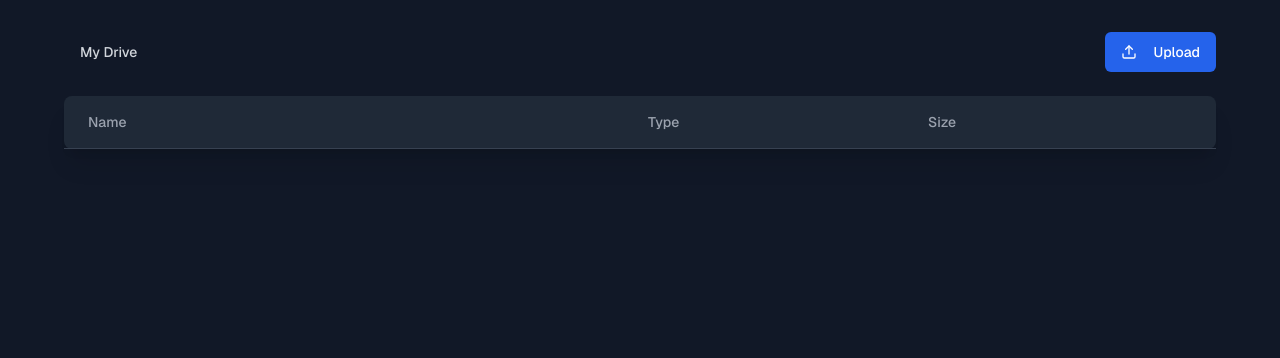
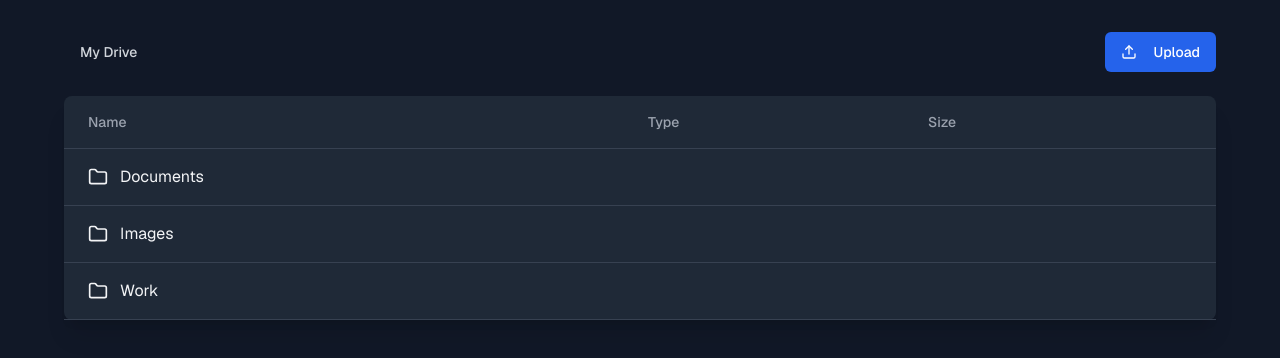
Before and after one commit to emmanuelmacharia/drive-tutorial, a Next.js app: page / in a window 1280 px wide. Shown: the top 358 px of the page. Built offline with nearby package versions, Linux system fonts and the light colour scheme.

Commit message:
refactor page.tsx to use the new components and data types created

```diff
--- a/src/app/page.tsx
+++ b/src/app/page.tsx
@@ -1,16 +1,21 @@
 "use client"
 
-import { useState } from "react"
-import { mockFiles } from "../lib/mock-data"
+import { useMemo, useState } from "react"
+import { mockFiles, mockFolders } from "../lib/mock-data"
 import { Folder, FileIcon, Upload, ChevronRight } from "lucide-react"
 import Link from "next/link"
 import { Button } from "~/components/ui/button"
+import { FileRow, FolderRow } from "./file-row"
 
 export default function GoogleDriveClone() {
-  const [currentFolder, setCurrentFolder] = useState<string | null>(null)
+  const [currentFolder, setCurrentFolder] = useState<string>("root")
 
   const getCurrentFiles = () => {
     return mockFiles.filter((file) => file.parent === currentFolder)
+  }
+
+  const getCurrentFolders = () => {
+    return mockFolders.filter((folder) => folder.parent === currentFolder)
   }
 
   const handleFolderClick = (folderId: string) => {
@@ -20,19 +25,40 @@ export default function GoogleDriveClone() {
   const getBreadcrumbs = () => {
     const breadcrumbs = []
     let currentId = currentFolder
+    console.log(currentId)
 
-    while (currentId !== null) {
-      const folder = mockFiles.find((file) => file.id === currentId)
+    while (currentId !== "root") {
+      const folder = mockFolders.find((file) => file.id === currentId)
       if (folder) {
         breadcrumbs.unshift(folder)
-        currentId = folder.parent
+        currentId = folder.parent ?? "root"
       } else {
         break
       }
     }
 
+    console.log(breadcrumbs)
     return breadcrumbs
   }
+
+  const breadcrumbs = useMemo(() => {
+    const breadcrumbs = []
+    let currentId = currentFolder
+    console.log(currentId)
+
+    while (currentId !== "root") {
+      const folder = mockFolders.find((file) => file.id === currentId)
+      if (folder) {
+        breadcrumbs.unshift(folder)
+        currentId = folder.parent ?? "root"
+      } else {
+        break
+      }
+    }
+
+    console.log(breadcrumbs)
+    return breadcrumbs
+  }, [currentFolder]);
 
   const handleUpload = () => {
     alert("Upload functionality would be implemented here")
@@ -45,19 +71,19 @@ export default function GoogleDriveClone() {
         <div className="flex justify-between items-center mb-6">
           <div className="flex items-center">
             <Button
-              onClick={() => setCurrentFolder(null)}
+              onClick={() => setCurrentFolder('root')}
               variant="ghost"
-              className="text-gray-300 hover:text-white mr-2"
+              className="text-gray-300 mr-2"
             >
               My Drive
             </Button>
-            {getBreadcrumbs().map((folder) => (
+            {breadcrumbs.map((folder) => (
               <div key={folder.id} className="flex items-center">
                 <ChevronRight className="mx-2 text-gray-500" size={16} />
                 <Button
                   onClick={() => handleFolderClick(folder.id)}
                   variant="ghost"
-                  className="text-gray-300 hover:text-white"
+                  className="text-gray-300"
                 >
                   {folder.name}
                 </Button>
@@ -79,28 +105,10 @@ export default function GoogleDriveClone() {
           </div>
           <ul>
             {getCurrentFiles().map((file) => (
-              <li key={file.id} className="px-6 py-4 border-b border-gray-700 hover:bg-gray-750">
-                <div className="grid grid-cols-12 gap-4 items-center">
-                  <div className="col-span-6 flex items-center">
-                    {file.type === "folder" ? (
-                      <button
-                        onClick={() => handleFolderClick(file.id)}
-                        className="flex items-center text-gray-100 hover:text-blue-400"
-                      >
-                        <Folder className="mr-3" size={20} />
-                        {file.name}
-                      </button>
-                    ) : (
-                      <Link href={file.url ?? "#"} className="flex items-center text-gray-100 hover:text-blue-400">
-                        <FileIcon className="mr-3" size={20} />
-                        {file.name}
-                      </Link>
-                    )}
-                  </div>
-                  <div className="col-span-3 text-gray-400">{file.type === "folder" ? "Folder" : "File"}</div>
-                  <div className="col-span-3 text-gray-400">{file.type === "folder" ? "--" : "2 MB"}</div>
-                </div>
-              </li>
+              <FileRow key={file.id} file={file} />
+            ))}
+            {getCurrentFolders().map((folder) => (
+              <FolderRow key={folder.id} folder={folder} handleFolderClick={() => handleFolderClick(folder.id)} />
             ))}
           </ul>
         </div>
```
